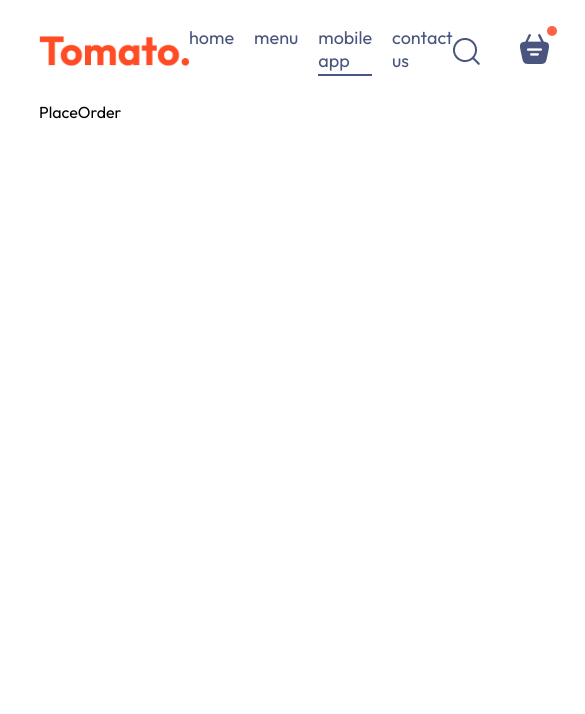
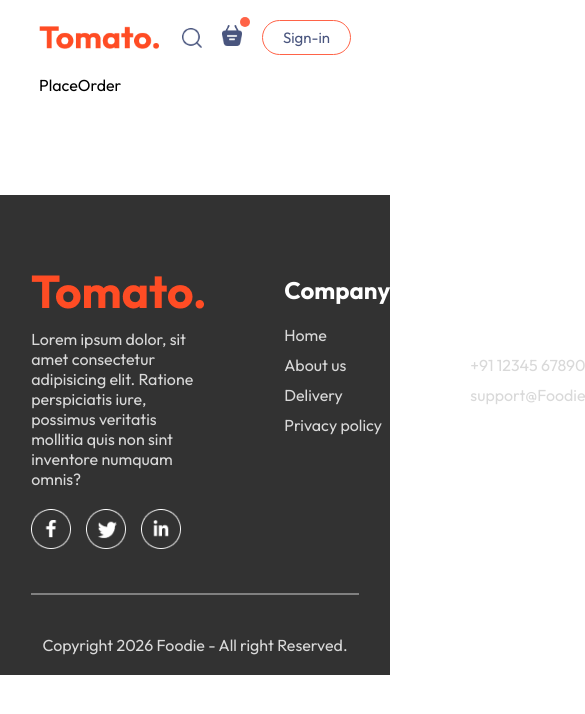
Before and after one commit to Sandeepgpa/Food_Delivery_Frontend, a React (Vite) app: page /order in a window 390 px wide. Shown: the top 714 px of the page, 585 px wide, since content can reach past the window. Built offline with nearby package versions, Linux system fonts and the light colour scheme.

Commit message:
build footer section and add media in navbar

```diff
--- a/src/App.jsx
+++ b/src/App.jsx
@@ -4,17 +4,21 @@
 import Home from './Pages/Home/Home'
 import Cart from './Pages/Cart/Cart'
 import PlaceOrder from './Pages/PlaceOrder/PlaceOrder'
+import Footer from './Components/Footer/Footer'
 
 const App = () => {
   return (
-    <div className='app'>
-      <Navbar/>
-      <Routes>
-        <Route path='/' element={<Home/>} />
-        <Route path='/cart' element={<Cart/>} />
-        <Route path='/order' element={<PlaceOrder />} />
-      </Routes>
-    </div>
+    <>
+      <div className='app'>
+        <Navbar />
+        <Routes>
+          <Route path='/' element={<Home />} />
+          <Route path='/cart' element={<Cart />} />
+          <Route path='/order' element={<PlaceOrder />} />
+        </Routes>
+      </div>
+      <Footer />
+    </>
   )
 }
 
--- a/src/Components/ExplourMenu/ExploreMenu.jsx
+++ b/src/Components/ExplourMenu/ExploreMenu.jsx
@@ -4,7 +4,7 @@
 
 const ExploreMenu = ({category, setCategory}) => {
   return (
-    <div className='explore-menu' id='explore-menu'>
+    <div className='explore-menu' id='explore-menu' >
         <h1>Explore our menu</h1>
         <p className='explore-menu-text'>Choose from a diverse menu featuring a delectable array of dishes. Oue mission is to satisfy your cravings and elevate your dining experience, one delicious meal at a time. </p>
         <div className="explore-menu-list">
--- a/src/Components/FoodDisplay/FoodDisplay.jsx
+++ b/src/Components/FoodDisplay/FoodDisplay.jsx
@@ -11,11 +11,11 @@
         <h2>Top dishes near you</h2>
         <div className="food-display-list">
           {food_list.map((item,index)=>{
-            return <FoodItem key={index} id={item._id} name={item.name} description={item.description} price={item.price} image={item.image}/>
-
+            if (category==="All" || category===item.category) {
+              return <FoodItem key={index} id={item._id} name={item.name} description={item.description} price={item.price} image={item.image}/>
+            }
           })}
         </div>
-
     </div>
 
   )
--- /dev/null
+++ b/src/Components/Footer/Footer.css
@@ -0,0 +1,49 @@
+.footer{
+    color: #d9d9d9;
+    background-color: #323232;
+    display: flex;
+    flex-direction: column;
+    align-items: center;
+    gap: 20px;
+    padding: 20px 8vw;
+    padding-top: 80px;
+    margin-top: 100px;
+}
+
+.footer-content{
+    width: 100%;
+    display: grid;
+    grid-template-columns: 2fr 1fr 1fr;
+    gap: 80px;
+}
+
+.footer-content-left, .footer-content-right, .footer-content-center{
+    display: flex;
+    flex-direction: column;
+    align-items: start;
+    gap: 20px;
+}
+
+.footer-content-left li, .footer-content-right li, .footer-content-center li{
+   list-style: none;
+   margin-bottom: 10px;
+   cursor: pointer;
+
+}
+.footer-content-right h2, .footer-content-center h2{
+   color: #fff;
+}
+
+.footer-social-icons img{
+    width: 40px;
+    margin-right: 15px;
+
+}
+
+.footer hr{
+    width: 100%;
+    height: 2px;
+    margin: 20px 0;
+    background-color: grey;
+    border: none;
+}
--- /dev/null
+++ b/src/Components/Footer/Footer.jsx
@@ -0,0 +1,48 @@
+import React from 'react'
+import './Footer.css'
+import { assets } from '../../assets/assets'
+
+const Footer = () => {
+  return (
+    <div className='footer' id='footer'>
+      <div className="footer-content">
+        <div className="footer-content-left">
+          <img src={assets.logo} alt="" />
+          <p>Lorem ipsum dolor, sit amet consectetur adipisicing elit. Ratione perspiciatis iure, possimus veritatis mollitia quis non sint inventore numquam omnis?</p>
+          <div className="footer-social-icons">
+            <img src={assets.facebook_icon} alt="" />
+            <img src={assets.twitter_icon} alt="" />
+            <img src={assets.linkedin_icon} alt="" />
+          </div>
+        </div>
+        <div className="footer-content-center">
+          <h2>Company</h2>
+          <ul>
+            <li>Home</li>
+            <li>About us</li>
+            <li>Delivery</li>
+            <li>Privacy policy</li>
+          </ul>
+
+        </div>
+        <div className="footer-content-right">
+          <h2>GET IN TOUCH</h2>
+          <ul>
+            <li>+91 12345 67890</li>
+            <li>support@Foodie.com</li>
+          </ul>
+
+        </div>
+
+
+      </div>
+      <hr />
+      <p className="footer-copy-right">
+        Copyright 2026 Foodie - All right Reserved.
+      </p>
+
+    </div>
+  )
+}
+
+export default Footer
--- a/src/Components/Header/Header.css
+++ b/src/Components/Header/Header.css
@@ -38,3 +38,9 @@
     font-size: max(1vw, 13px);
     border-radius: 50px;
 }
+
+@media (max-width:1050) {
+    .header{
+        height: 38vw;
+    }
+}
--- a/src/Components/Navbar/Navbar.css
+++ b/src/Components/Navbar/Navbar.css
@@ -60,3 +60,53 @@
     top: -8px ;
     right: -8px;
 }
+
+@media (max-width:1050px) {
+    .navbar .logo{
+        width: 140px;
+    }
+    .navbar-menu {
+        gap: 20px;
+        font-size: 17px;
+
+    }
+    .navbar-right {
+        gap: 30px;
+    }
+    .navbar-right img {
+        width: 22px;
+    }
+    .navbar-right button {
+        padding: 8px 25px;
+
+    }
+}
+
+@media (max-width:900px) {
+    .navbar .logo{
+        width: 120px;
+    }
+    .navbar-menu {
+        gap: 15px;
+        font-size: 16px;
+
+    }
+    .navbar-right {
+        gap: 20px;
+    }
+    .navbar-right img {
+        width: 20px;
+    }
+    .navbar-right button {
+        padding: 7px 20px;
+        font-size: 15px;
+
+    }
+}
+
+@media (max-width:750px) {
+
+    .navbar-menu {
+      display: none;
+    }
+}
--- a/src/Components/Navbar/Navbar.jsx
+++ b/src/Components/Navbar/Navbar.jsx
@@ -10,8 +10,8 @@
     <div className='navbar'>
       <img src={assets.logo} alt="" className="logo" />
       <ul className="navbar-menu">
-        <li onClick={()=>setMenu("home")} className={menu=="home"?"active":""}>home</li>
-        <li onClick={()=>setMenu("menu")} className={menu=="menu"?"active":""}>menu</li>
+        <li onClick={()=>setMenu("home")} className={menu=="home"?"active":""} >home</li>
+        <li onClick={()=>setMenu("menu")} className={menu=="menu"?"active":""}> menu</li>
         <li onClick={()=>setMenu("mobile-app")} className={menu=="mobile-app"?"active":""}>mobile app</li>
         <li onClick={()=>setMenu("contact-us")} className={menu=="contact-us"?"active":""}>contact us</li>
       </ul>
```
